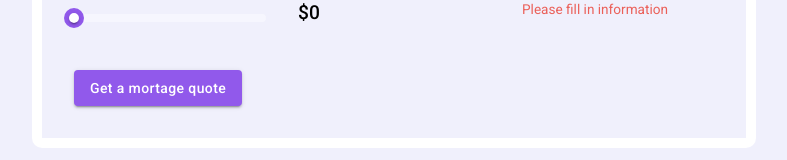
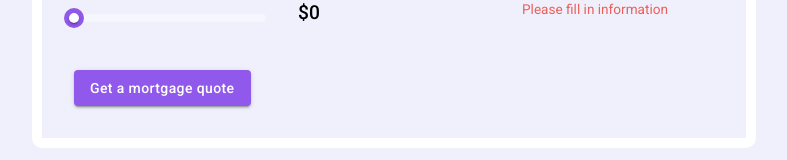
Before and after one commit to hatrcode/react-mortgage-calculator, a React (Create React App) app: page / in a window 1280 px wide. Shown: the part 460-620 px from the top of the page, without its empty margins (246-1033 px from the left). Built offline with nearby package versions, Linux system fonts and the light colour scheme.

Commit message:
cont(Calculator.js): fix spelling mistake

```diff
--- a/src/components/Calculator.js
+++ b/src/components/Calculator.js
@@ -106,7 +106,7 @@ const Calculator = () => {
         variant="contained"
         onClick={handleClick}
         style={{ textTransform: "none" }}>
-        Get a mortage quote
+        Get a mortgage quote
       </Button>
     </div>
   );
```
